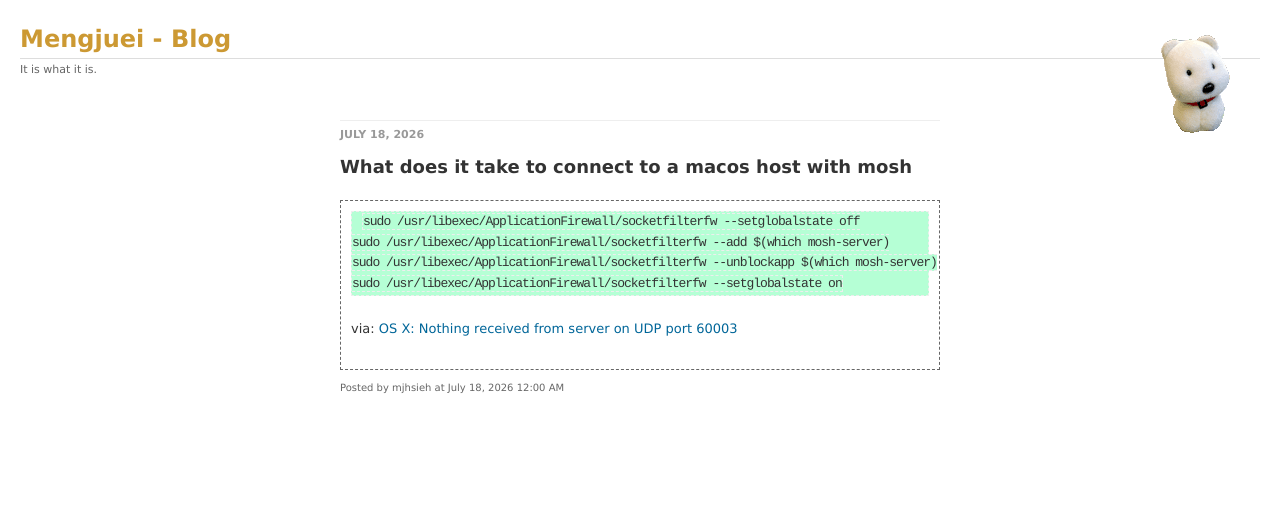
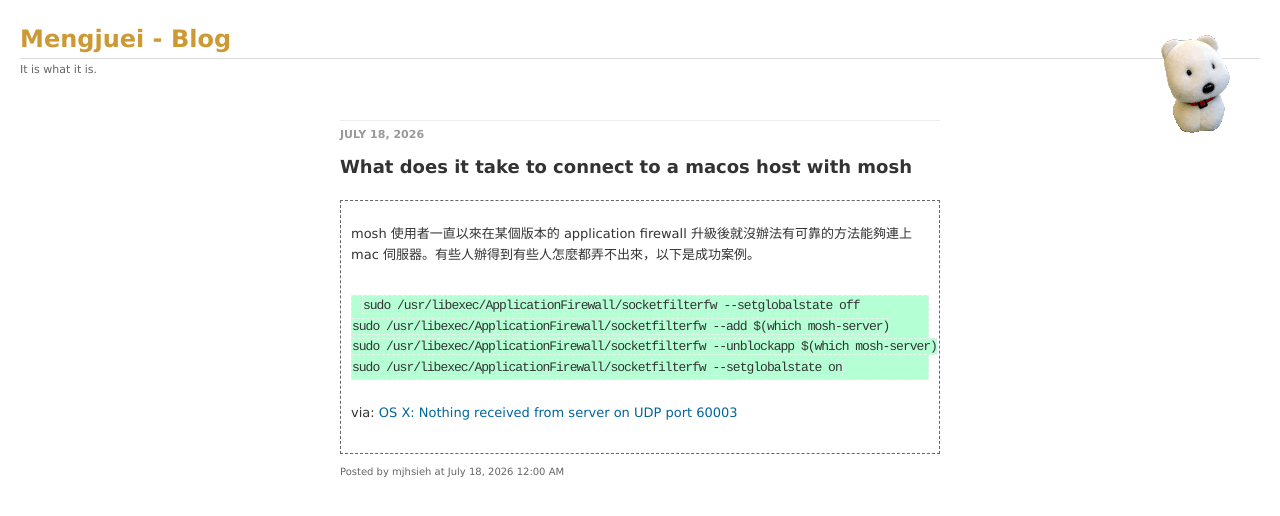
Before and after one commit to mjhsieh/mjhsieh.github.io, a Jekyll site: the page built from _posts/2026-07-18-mosh-n-mac.md, in a window 1280 px wide. Shown: the top 516 px of the page. Built offline with Jekyll 4.4.1, drawn with Linux system fonts in a browser that asks for light colours; our own code applies the rules of GitHub Pages for plain Markdown files.

Commit message:
hot fix (#37)

````diff
--- a/_posts/2026-07-18-mosh-n-mac.md
+++ b/_posts/2026-07-18-mosh-n-mac.md
@@ -1,6 +1,7 @@
 ---
 title: What does it take to connect to a macos host with mosh
 ---
+mosh 使用者一直以來在某個版本的 application firewall 升級後就沒辦法有可靠的方法能夠連上 mac 伺服器。有些人辦得到有些人怎麼都弄不出來，以下是成功案例。
 ```
 sudo /usr/libexec/ApplicationFirewall/socketfilterfw --setglobalstate off
 sudo /usr/libexec/ApplicationFirewall/socketfilterfw --add $(which mosh-server)
````
